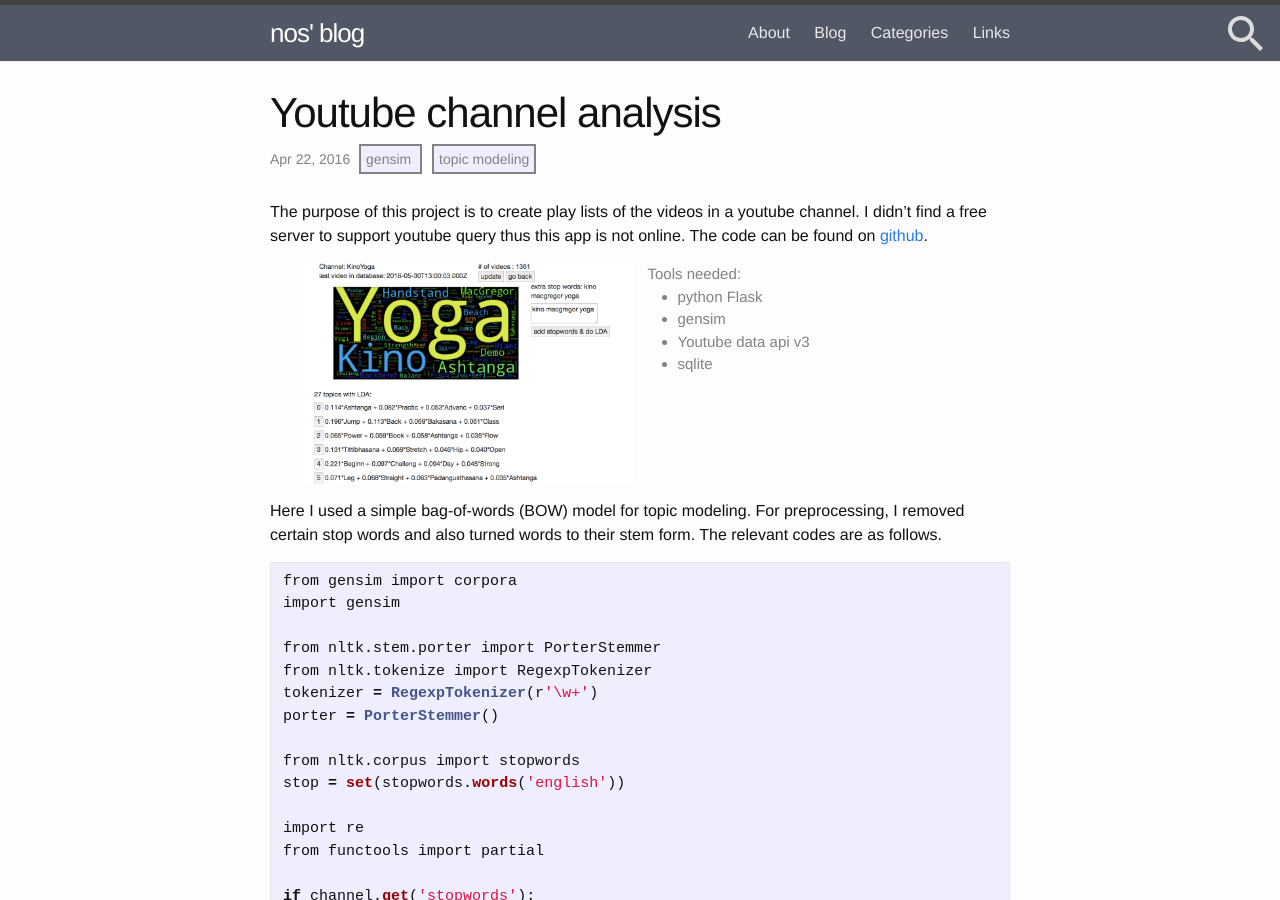
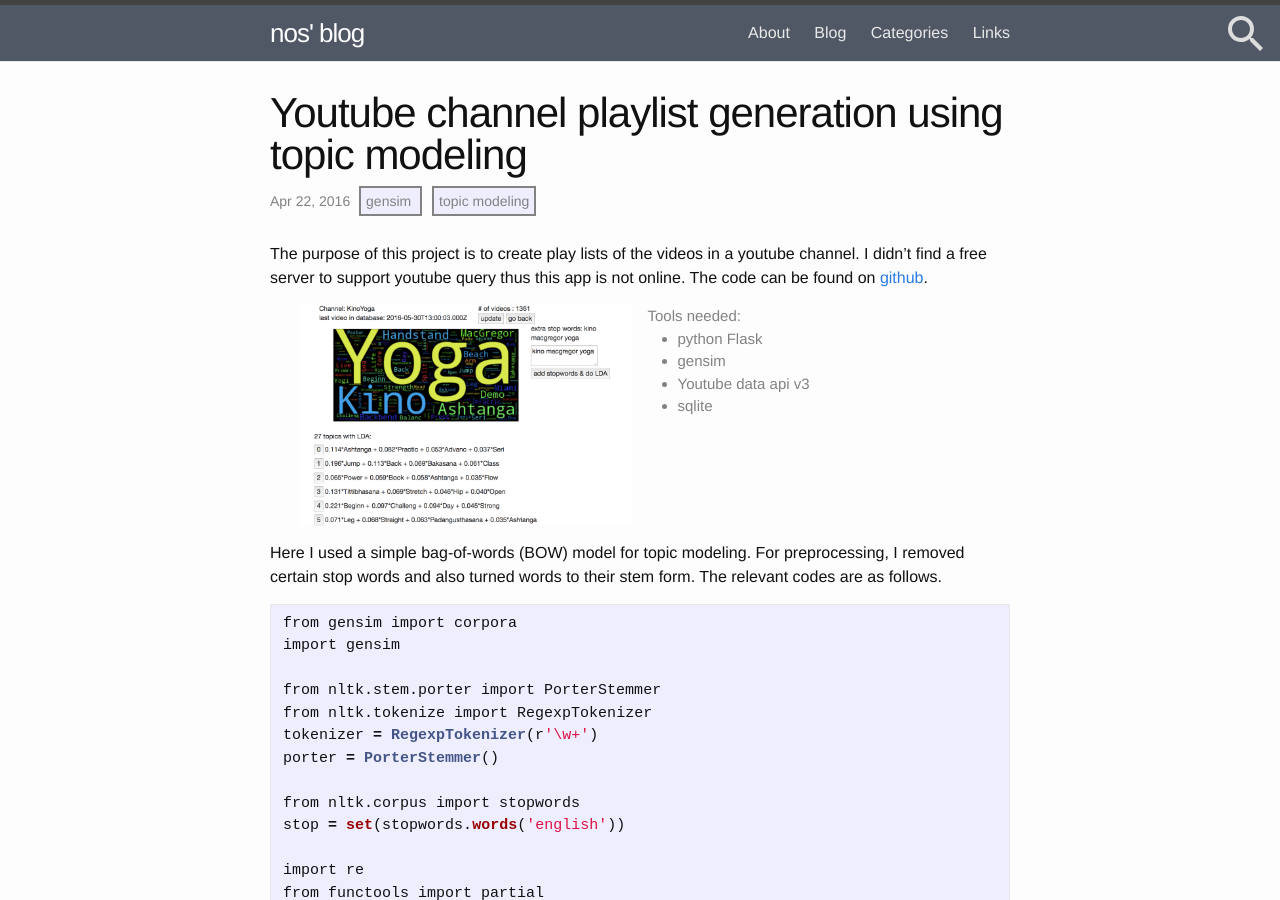
Before and after one commit to nosarthur/nosarthur.github.io, a Jekyll site: the page built from _posts/2016-04-21-youtube.md, in a window 1280 px wide and 900 px high. Built offline with Jekyll 4.4.1, drawn with Linux system fonts in a browser that asks for light colours; comment, search, counter and statistics services are not loaded.

Commit message:
make small changes

```diff
--- a/_posts/2016-04-21-youtube.md
+++ b/_posts/2016-04-21-youtube.md
@@ -1,6 +1,6 @@
 ---
 layout: post
-title:  Youtube channel analysis
+title:  Youtube channel playlist generation using topic modeling
 date:   2016-04-21 23:43:08 -0500
 categories: [side project]
 comments: true
```
